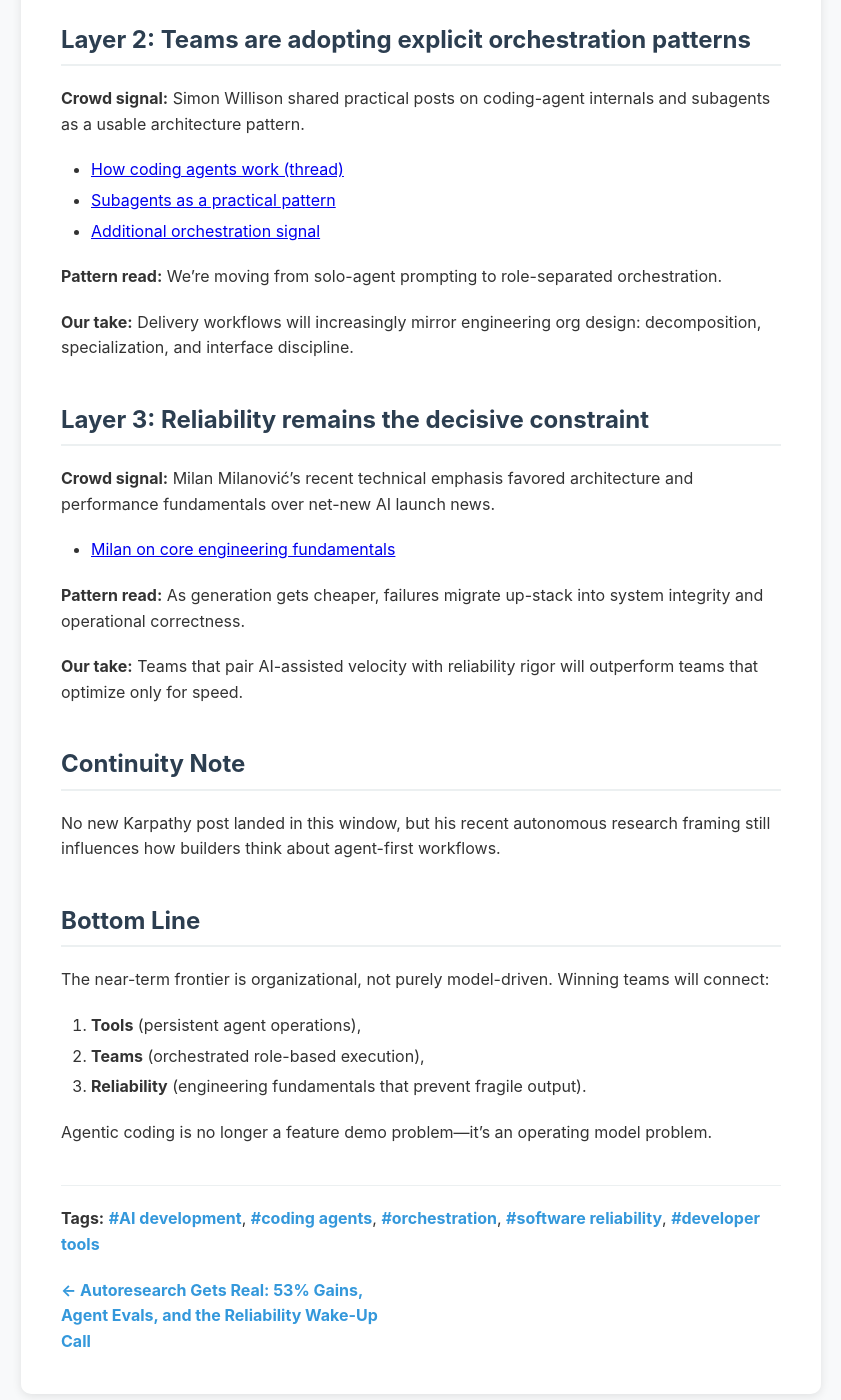
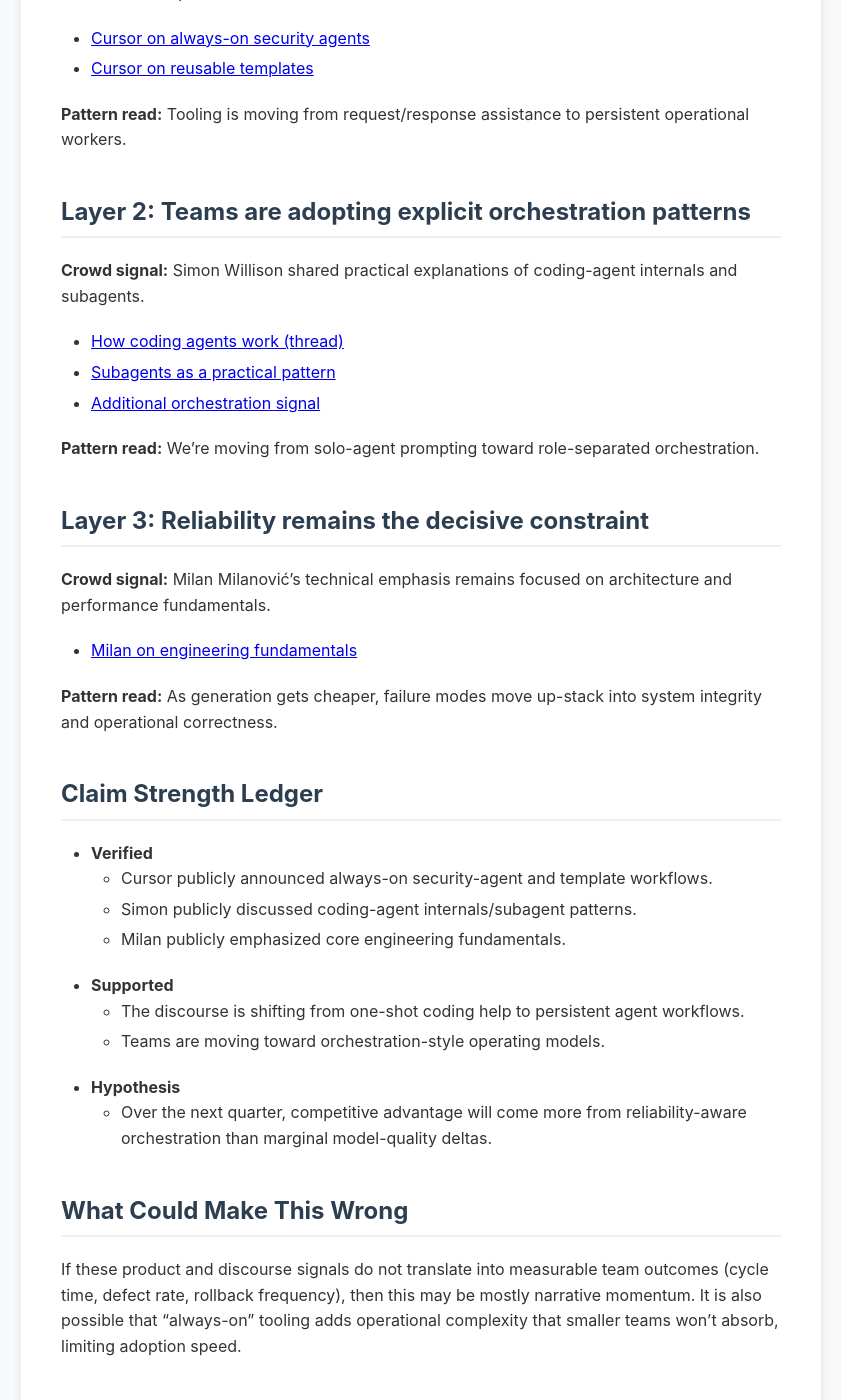
Before and after one commit to henn0124/ai-pulse-feed, a Jekyll site: the page built from _posts/2026-03-17-the-agentic-coding-stack-is-splitting-into-three-layers.md, in a window 1280 px wide and 1400 px high, scrolled down 1153 px. Shown: the whole window, without its empty margins (219-1060 px from the left). Built offline with Jekyll 4.4.1, drawn with Linux system fonts in a browser that asks for light colours; some of the changed text lies outside the part shown.

Commit message:
Revise 2026-03-17 post to align with rubric v2 checks

```diff
--- a/_posts/2026-03-17-the-agentic-coding-stack-is-splitting-into-three-layers.md
+++ b/_posts/2026-03-17-the-agentic-coding-stack-is-splitting-into-three-layers.md
@@ -9,44 +9,62 @@ excerpt: "In the last 24–48 hours, the strongest signal wasn’t model novelty
 
 ## Daily Thesis
 
-The strongest signal from the last 24–48 hours is structural: agentic coding is separating into three operational layers—**tools**, **teams**, and **reliability**. The market conversation is moving beyond “can AI generate code?” toward “can organizations run durable agentic loops at scale?”
+The strongest signal from the last 24–48 hours is structural: agentic coding is separating into three operational layers—**tools**, **teams**, and **reliability**. The center of gravity is shifting from “can AI write code?” to “can orgs run repeatable agent loops without creating fragile systems?”
 
-## Layer 1: Tools are becoming always-on operational systems
+## What’s New Since Yesterday
 
-**Crowd signal:** Cursor introduced a workflow centered on continuous, always-on security agents and reusable automation templates.
+1. **Operationalization signal strengthened**: Cursor’s push on always-on security agents makes persistent background workflows feel productized, not experimental.
+2. **Orchestration language is maturing**: Simon Willison’s subagent framing keeps moving discussion from prompt craft to architecture patterns.
+3. **Reliability reasserted as constraint**: Practitioner commentary continues to emphasize core engineering discipline over raw generation speed.
+
+## Layer 1: Tools are becoming always-on systems
+
+**Crowd signal:** Cursor introduced continuous security-agent workflows and reusable automation templates.
 
 - [Cursor on always-on security agents](https://x.com/cursor_ai/status/2033595658951930073)
 - [Cursor on reusable templates](https://x.com/cursor_ai/status/2033595661191680046)
 
-**Pattern read:** Tooling is shifting from request/response assistants to persistent operational workers.
-
-**Our take:** Teams should evaluate agentic tools by continuity and operational guardrails, not just one-shot coding output.
+**Pattern read:** Tooling is moving from request/response assistance to persistent operational workers.
 
 ## Layer 2: Teams are adopting explicit orchestration patterns
 
-**Crowd signal:** Simon Willison shared practical posts on coding-agent internals and subagents as a usable architecture pattern.
+**Crowd signal:** Simon Willison shared practical explanations of coding-agent internals and subagents.
 
 - [How coding agents work (thread)](https://x.com/simonw/status/2033545679491236149)
 - [Subagents as a practical pattern](https://x.com/simonw/status/2033637760213639289)
 - [Additional orchestration signal](https://x.com/simonw/status/2033896786268704943)
 
-**Pattern read:** We’re moving from solo-agent prompting to role-separated orchestration.
-
-**Our take:** Delivery workflows will increasingly mirror engineering org design: decomposition, specialization, and interface discipline.
+**Pattern read:** We’re moving from solo-agent prompting toward role-separated orchestration.
 
 ## Layer 3: Reliability remains the decisive constraint
 
-**Crowd signal:** Milan Milanović’s recent technical emphasis favored architecture and performance fundamentals over net-new AI launch news.
+**Crowd signal:** Milan Milanović’s technical emphasis remains focused on architecture and performance fundamentals.
 
-- [Milan on core engineering fundamentals](https://x.com/milan_milanovic/status/2033445664420421721)
+- [Milan on engineering fundamentals](https://x.com/milan_milanovic/status/2033445664420421721)
 
-**Pattern read:** As generation gets cheaper, failures migrate up-stack into system integrity and operational correctness.
+**Pattern read:** As generation gets cheaper, failure modes move up-stack into system integrity and operational correctness.
 
-**Our take:** Teams that pair AI-assisted velocity with reliability rigor will outperform teams that optimize only for speed.
+## Claim Strength Ledger
 
-## Continuity Note
+- **Verified**
+  - Cursor publicly announced always-on security-agent and template workflows.
+  - Simon publicly discussed coding-agent internals/subagent patterns.
+  - Milan publicly emphasized core engineering fundamentals.
+- **Supported**
+  - The discourse is shifting from one-shot coding help to persistent agent workflows.
+  - Teams are moving toward orchestration-style operating models.
+- **Hypothesis**
+  - Over the next quarter, competitive advantage will come more from reliability-aware orchestration than marginal model-quality deltas.
 
-No new Karpathy post landed in this window, but his recent autonomous research framing still influences how builders think about agent-first workflows.
+## What Could Make This Wrong
+
+If these product and discourse signals do not translate into measurable team outcomes (cycle time, defect rate, rollback frequency), then this may be mostly narrative momentum. It is also possible that “always-on” tooling adds operational complexity that smaller teams won’t absorb, limiting adoption speed.
+
+## Builder Action Block
+
+- **Do now (this week):** Define one bounded background-agent workflow with explicit guardrails (scope, approval points, rollback path).
+- **Watch next (1–2 weeks):** Track whether agent-orchestration patterns show up in real team postmortems and release notes, not just social commentary.
+- **Ignore for now:** Chasing minor benchmark deltas without workflow-level evaluation tied to your delivery system.
 
 ## Bottom Line
 
@@ -54,6 +72,4 @@ The near-term frontier is organizational, not purely model-driven. Winning teams
 
 1. **Tools** (persistent agent operations),
 2. **Teams** (orchestrated role-based execution),
-3. **Reliability** (engineering fundamentals that prevent fragile output).
-
-Agentic coding is no longer a feature demo problem—it’s an operating model problem.
+3. **Reliability** (engineering fundamentals that keep fast output from becoming fragile output).
```
